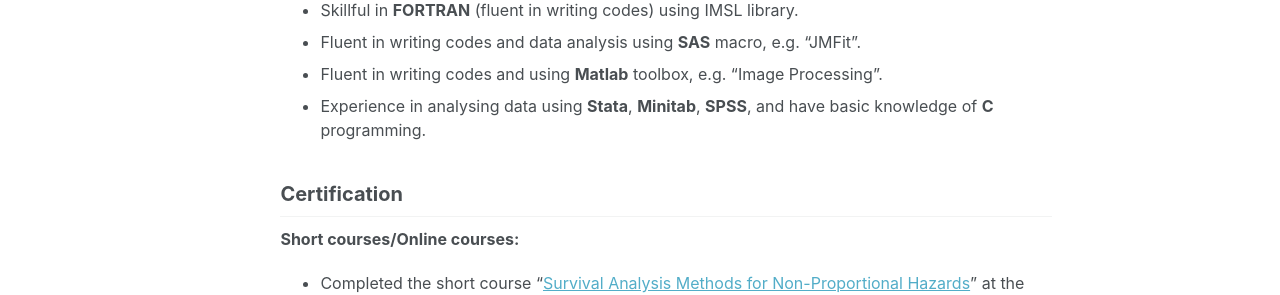
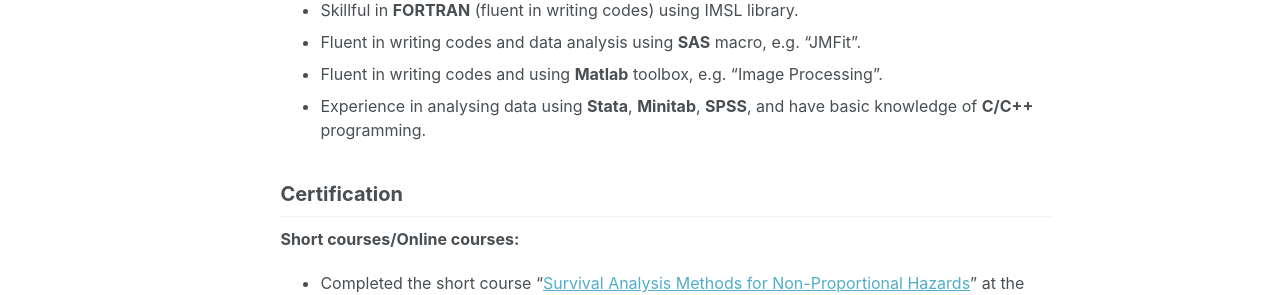
Before and after one commit to mdtuhinsheikh/mdtuhinsheikh.github.io, a Jekyll site: the page built from _pages/skills.md, in a window 1280 px wide and 1352 px high. Shown: the part 543-838 px from the top of the window. Built offline with Jekyll 4.4.1, drawn with Linux system fonts in a browser that asks for light colours.

```diff
--- a/_pages/skills.md
+++ b/_pages/skills.md
@@ -19,7 +19,7 @@ designing and performing "simulation study", etc.
 * Skillful in **FORTRAN** (fluent in writing codes) using IMSL library.
 * Fluent in writing codes and data analysis using **SAS** macro, e.g. "JMFit".
 * Fluent in writing codes and using **Matlab** toolbox, e.g. "Image Processing".
-* Experience in analysing data using **Stata**, **Minitab**, **SPSS**, and have basic knowledge of **C** programming.
+* Experience in analysing data using **Stata**, **Minitab**, **SPSS**, and have basic knowledge of **C/C++** programming.
 
 ## Certification
 **Short courses/Online courses:**
```
